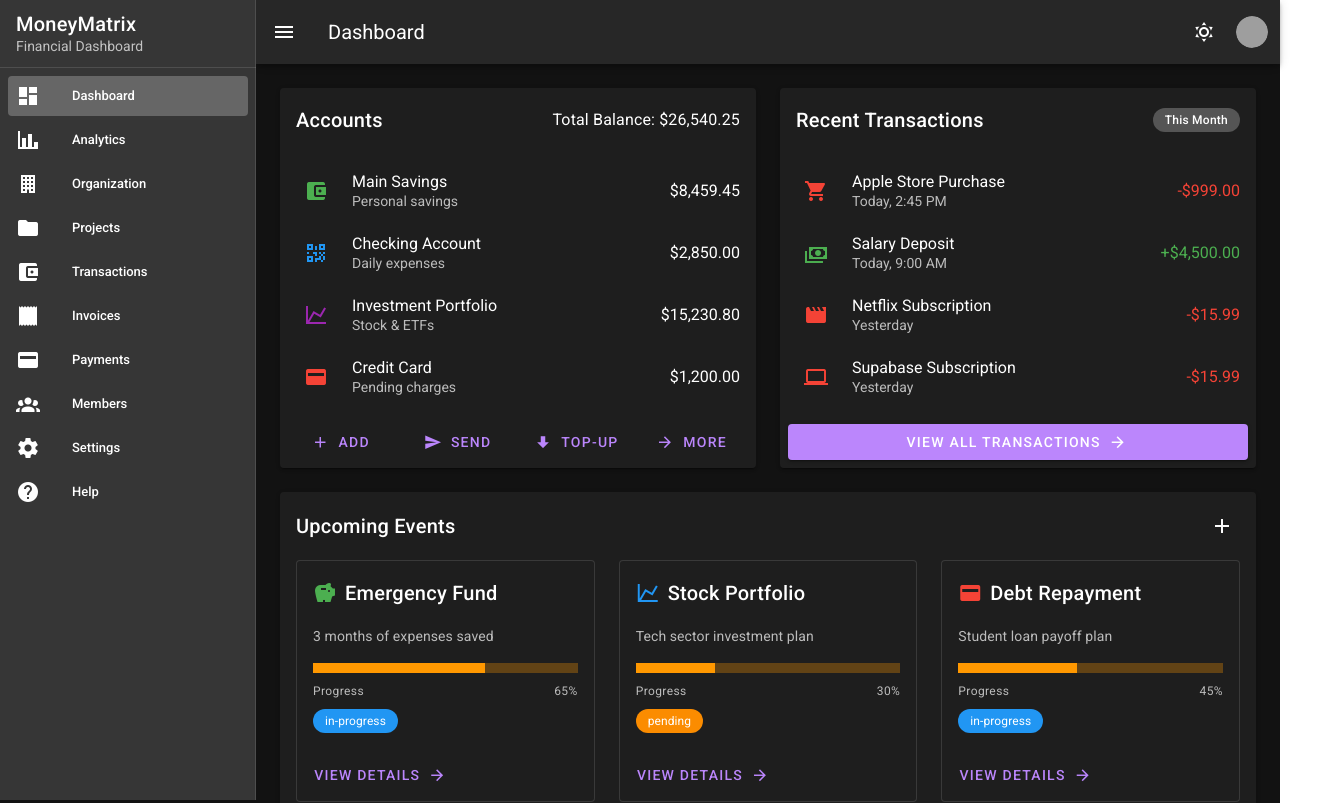
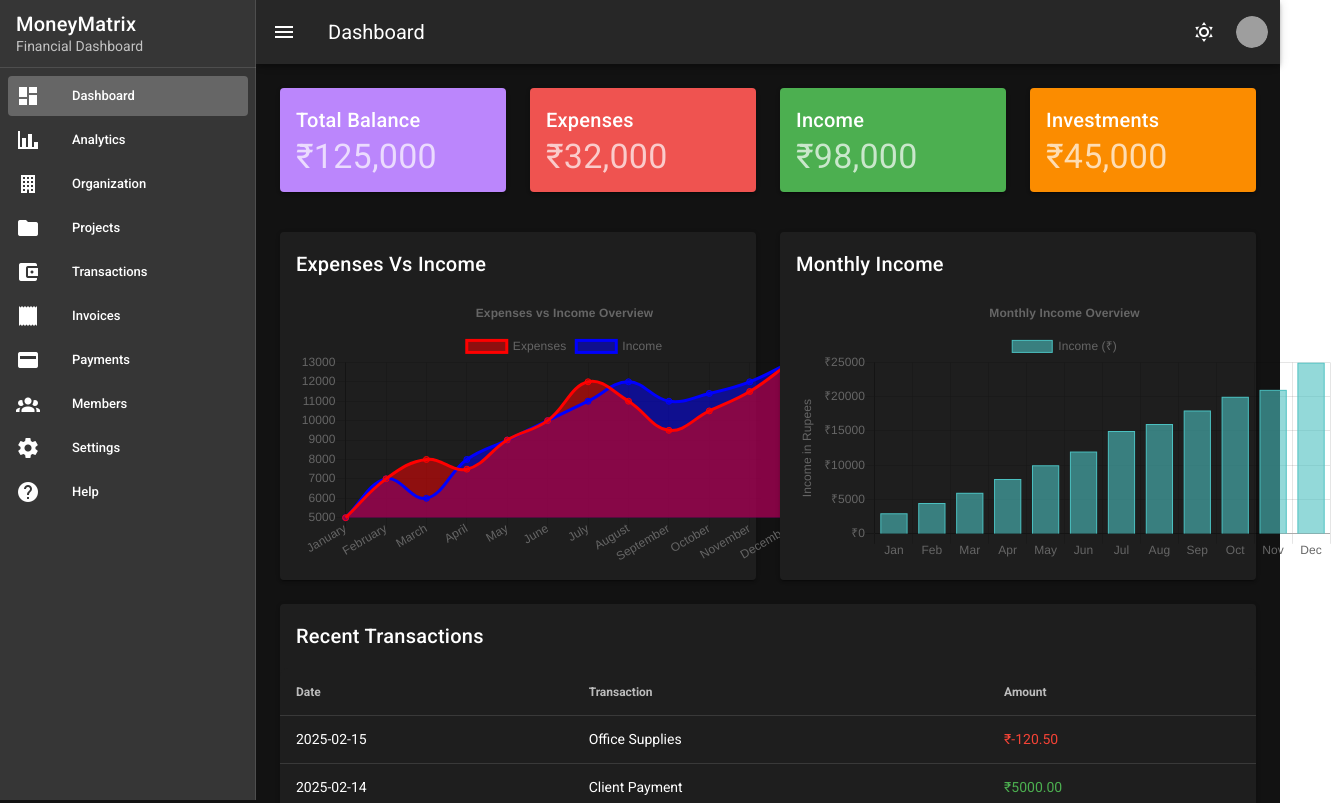
Before and after one commit to rkgupta-dev/finance-dashboard, a Vue app: page / in a window 1280 px wide. Shown: the top 803 px of the page, 1333 px wide, since content can reach past the window. Built offline with nearby package versions, Linux system fonts and the light colour scheme; grey boxes are pictures that could not be loaded.

Commit message:
added organization page and update charts..

```diff
--- a/package.json
+++ b/package.json
@@ -8,7 +8,7 @@
     "lint": "vue-cli-service lint"
   },
   "dependencies": {
-    "chart.js": "^2.9.3",
+    "chart.js": "^2.9.4",
     "core-js": "^3.8.3",
     "vue": "^2.6.14",
     "vue-router": "^3.6.5",
--- a/src/components/AccountsList.vue
+++ b/src/components/AccountsList.vue
@@ -3,7 +3,7 @@
     <v-card-title class="d-flex flex-wrap align-center">
       Accounts
       <v-spacer></v-spacer>
-      <div class="text-subtitle-1">Total Balance: ${{ totalBalance }}</div>
+      <div class="text-subtitle-1">Total Balance: ₹{{ totalBalance }}</div>
     </v-card-title>
     <v-list>
       <v-list-item v-for="account in accounts" :key="account.id">
@@ -18,7 +18,7 @@
         </v-list-item-content>
         <v-list-item-action>
           <v-list-item-title class="text-right">
-            {{ account.balance }}
+            ₹{{ account.balance }}
           </v-list-item-title>
         </v-list-item-action>
       </v-list-item>
@@ -65,28 +65,28 @@ export default {
           id: "1",
           title: "Main Savings",
           description: "Personal savings",
-          balance: "$8,459.45",
+          balance: "8,459.45",
           type: "savings",
         },
         {
           id: "2",
           title: "Checking Account",
           description: "Daily expenses",
-          balance: "$2,850.00",
+          balance: "2,850.00",
           type: "checking",
         },
         {
           id: "3",
           title: "Investment Portfolio",
           description: "Stock & ETFs",
-          balance: "$15,230.80",
+          balance: "15,230.80",
           type: "investment",
         },
         {
           id: "4",
           title: "Credit Card",
           description: "Pending charges",
-          balance: "$1,200.00",
+          balance: "1,200.00",
           type: "debt",
         },
       ],
--- a/src/components/RecentTransactions.vue
+++ b/src/components/RecentTransactions.vue
@@ -25,8 +25,9 @@
               'red--text': transaction.type === 'outgoing',
             }"
           >
-            {{ transaction.type === "incoming" ? "+" : "-"
-            }}{{ transaction.amount }}
+            {{ transaction.type === "incoming" ? "+" : "-" }} ₹{{
+              transaction.amount
+            }}
           </v-list-item-title>
         </v-list-item-action>
       </v-list-item>
@@ -49,7 +50,7 @@ export default {
         {
           id: "1",
           title: "Apple Store Purchase",
-          amount: "$999.00",
+          amount: "999.00",
           type: "outgoing",
           category: "shopping",
           timestamp: "Today, 2:45 PM",
@@ -58,7 +59,7 @@ export default {
         {
           id: "2",
           title: "Salary Deposit",
-          amount: "$4,500.00",
+          amount: "4,500.00",
           type: "incoming",
           category: "income",
           timestamp: "Today, 9:00 AM",
@@ -67,7 +68,7 @@ export default {
         {
           id: "3",
           title: "Netflix Subscription",
-          amount: "$15.99",
+          amount: "15.99",
           type: "outgoing",
           category: "entertainment",
           timestamp: "Yesterday",
@@ -76,7 +77,7 @@ export default {
         {
           id: "4",
           title: "Supabase Subscription",
-          amount: "$15.99",
+          amount: "15.99",
           type: "outgoing",
           category: "software",
           timestamp: "Yesterday",
--- a/src/components/UpcomingEvents.vue
+++ b/src/components/UpcomingEvents.vue
@@ -16,6 +16,10 @@
                 getIcon(event.type)
               }}</v-icon>
               {{ event.title }}
+              <v-spacer></v-spacer>
+              <v-chip small :color="getStatusColor(event.status)">{{
+                event.status
+              }}</v-chip>
             </v-card-title>
             <v-card-text>
               <p>{{ event.subtitle }}</p>
@@ -28,12 +32,9 @@
                 <span class="caption">Progress</span>
                 <span class="caption">{{ event.progress }}%</span>
               </div>
-              <v-chip
-                small
-                class="mt-2"
-                :color="getStatusColor(event.status)"
-                >{{ event.status }}</v-chip
-              >
+              <div class="mt-2">
+                {{ event.date }}
+              </div>
             </v-card-text>
             <v-card-actions>
               <v-btn text color="primary">
@@ -60,7 +61,7 @@ export default {
           subtitle: "3 months of expenses saved",
           type: "savings",
           date: "Target: Dec 2024",
-          amount: "$15,000",
+          amount: "15,000",
           status: "in-progress",
           progress: 65,
         },
@@ -70,7 +71,7 @@ export default {
           subtitle: "Tech sector investment plan",
           type: "investment",
           date: "Target: Jun 2024",
-          amount: "$50,000",
+          amount: "50,000",
           status: "pending",
           progress: 30,
         },
@@ -80,7 +81,7 @@ export default {
           subtitle: "Student loan payoff plan",
           type: "debt",
           date: "Target: Mar 2025",
-          amount: "$25,000",
+          amount: "25,000",
           status: "in-progress",
           progress: 45,
         },
--- a/src/plugins/vuetify.js
+++ b/src/plugins/vuetify.js
@@ -24,6 +24,7 @@ export default new Vuetify({
         info: "#2196F3",
         success: "#4CAF50",
         warning: "#FB8C00",
+        danger: "#EF5350",
       },
     },
   },
--- a/src/router/index.js
+++ b/src/router/index.js
@@ -4,6 +4,7 @@ import HomeView from "../views/HomeView.vue";
 import DashboardLayout from "@/components/DashboardLayout.vue";
 import TransactionsView from "@/views/TransactionsView.vue";
 import AnalyticsView from "@/views/AnalyticsView.vue";
+import OrganizationView from "@/views/OrganizationView.vue";
 
 Vue.use(VueRouter);
 
@@ -28,6 +29,11 @@ const routes = [
     name: "analytics",
     component: AnalyticsView,
   },
+  {
+    path: "/organization",
+    name: "organization",
+    component: OrganizationView,
+  },
 ];
 
 const router = new VueRouter({
--- a/src/views/AnalyticsView.vue
+++ b/src/views/AnalyticsView.vue
@@ -2,29 +2,10 @@
   <v-container>
     <v-row>
       <v-col cols="12">
-        <v-card elevation="10" class="pa-4">
-          <v-card-title class="headline primary--text"
-            >Financial Analytics</v-card-title
-          >
+        <v-card>
+          <v-card-title>Income vs Expenses</v-card-title>
           <v-card-text>
-            <v-row>
-              <v-col cols="12" md="6">
-                <v-card class="pa-4" elevation="6">
-                  <v-card-title>Expense Breakdown</v-card-title>
-                  <v-card-text>
-                    <canvas ref="expenseChart"></canvas>
-                  </v-card-text>
-                </v-card>
-              </v-col>
-              <v-col cols="12" md="6">
-                <v-card class="pa-4" elevation="6">
-                  <v-card-title>Income vs Expenses</v-card-title>
-                  <v-card-text>
-                    <canvas ref="incomeExpenseChart"></canvas>
-                  </v-card-text>
-                </v-card>
-              </v-col>
-            </v-row>
+            <canvas ref="incomeExpenseChart" style="height: 400px"></canvas>
           </v-card-text>
         </v-card>
       </v-col>
@@ -33,105 +14,71 @@
 </template>
 
 <script>
-import Chart from "chart.js";
+import { Bar } from "chart.js";
 
 export default {
   data() {
     return {
-      transactions: [
-        {
-          description: "Salary",
-          amount: 3000,
-          category: "Income",
-          date: "2025-02-01",
+      chart: null,
+      chartData: {
+        labels: [
+          "January",
+          "February",
+          "March",
+          "April",
+          "May",
+          "June",
+          "July",
+          "August",
+          "September",
+          "October",
+          "November",
+          "December",
+        ],
+        datasets: [
+          {
+            label: "Income",
+            data: [
+              5000, 7000, 8000, 7500, 9000, 10000, 12000, 11000, 9500, 10500,
+              11500, 13000,
+            ],
+            borderColor: "rgba(255, 99, 132, 1)",
+            backgroundColor: "rgba(255, 99, 132, 0.5)",
+            borderWidth: 2,
+            borderRadius: 5,
+            borderSkipped: false,
+          },
+          {
+            label: "Expenses",
+            data: [
+              3000, 4000, 3500, 4500, 5000, 5500, 6000, 6500, 6000, 6200, 6500,
+              7000,
+            ],
+            backgroundColor: "#f44336",
+            borderColor: "#d32f2f",
+            borderWidth: 1,
+          },
+        ],
+      },
+      chartOptions: {
+        responsive: true,
+        maintainAspectRatio: false,
+        scales: {
+          y: {
+            beginAtZero: true,
+          },
         },
-        {
-          description: "Groceries",
-          amount: 200,
-          category: "Food",
-          date: "2025-02-05",
-        },
-        {
-          description: "Rent",
-          amount: 1200,
-          category: "Housing",
-          date: "2025-02-01",
-        },
-        {
-          description: "Transport",
-          amount: 100,
-          category: "Transport",
-          date: "2025-02-08",
-        },
-      ],
-      categories: ["Income", "Food", "Housing", "Transport", "Entertainment"],
-      expenseChart: null,
-      incomeExpenseChart: null,
+      },
     };
   },
   mounted() {
-    this.$nextTick(() => {
-      this.renderExpenseChart();
-      this.renderIncomeExpenseChart();
-    });
+    this.renderChart();
   },
   methods: {
-    renderExpenseChart() {
-      if (this.expenseChart) {
-        this.expenseChart.destroy();
-      }
-      const ctx = this.$refs.expenseChart.getContext("2d");
-      this.expenseChart = new Chart(ctx, {
-        type: "doughnut",
-        data: {
-          labels: this.categories.slice(1), // Exclude Income
-          datasets: [
-            {
-              data: this.categories
-                .slice(1)
-                .map((category) =>
-                  this.transactions
-                    .filter((t) => t.category === category)
-                    .reduce((sum, t) => sum + t.amount, 0)
-                ),
-              backgroundColor: ["#f44336", "#2196F3", "#4CAF50", "#FF9800"],
-            },
-          ],
-        },
-        options: {
-          responsive: true,
-          maintainAspectRatio: false,
-        },
-      });
-    },
-    renderIncomeExpenseChart() {
-      if (this.incomeExpenseChart) {
-        this.incomeExpenseChart.destroy();
-      }
-      const ctx = this.$refs.incomeExpenseChart.getContext("2d");
-      this.incomeExpenseChart = new Chart(ctx, {
-        type: "bar",
-        data: {
-          labels: ["Income", "Expenses"],
-          datasets: [
-            {
-              label: "Amount",
-              data: [
-                this.transactions
-                  .filter((t) => t.category === "Income")
-                  .reduce((sum, t) => sum + t.amount, 0),
-                this.transactions
-                  .filter((t) => t.category !== "Income")
-                  .reduce((sum, t) => sum + t.amount, 0),
-              ],
-              backgroundColor: ["#4CAF50", "#f44336"],
-            },
-          ],
-        },
-        options: {
-          responsive: true,
-          maintainAspectRatio: false,
-        },
+    renderChart() {
+      this.chart = new Bar(this.$refs.incomeExpenseChart, {
+        data: this.chartData,
+        options: this.chartOptions,
       });
     },
   },
--- a/src/views/HomeView.vue
+++ b/src/views/HomeView.vue
@@ -1,33 +1,244 @@
 <template>
-  <v-container fluid>
-    <!-- <h1 class="text-h4 mb-4">Personal Finance Dashboard</h1> -->
+  <v-container>
     <v-row>
+      <!-- Financial Summary Cards -->
+      <v-col
+        v-for="(card, index) in financialSummary"
+        :key="index"
+        cols="12"
+        md="3"
+      >
+        <v-card class="mb-4" :color="card.color" dark>
+          <v-card-title class="text-h6">{{ card.title }}</v-card-title>
+          <v-card-subtitle class="text-h4">₹{{ card.value }}</v-card-subtitle>
+        </v-card>
+      </v-col>
+    </v-row>
+
+    <v-row>
+      <!-- Charts Section -->
       <v-col cols="12" md="6">
-        <AccountsList />
+        <v-card>
+          <v-card-title>Expenses Vs Income</v-card-title>
+          <v-card-text>
+            <canvas id="myChart"></canvas>
+          </v-card-text>
+        </v-card>
       </v-col>
       <v-col cols="12" md="6">
-        <RecentTransactions />
+        <v-card>
+          <v-card-title>Monthly Income</v-card-title>
+          <v-card-text>
+            <canvas id="incomeChart"></canvas>
+          </v-card-text>
+        </v-card>
       </v-col>
     </v-row>
+
     <v-row>
+      <!-- Transactions Table -->
       <v-col cols="12">
-        <UpcomingEvents />
+        <v-card>
+          <v-card-title>Recent Transactions</v-card-title>
+          <v-data-table
+            :headers="tableHeaders"
+            :items="transactions"
+            item-value="name"
+          >
+            <template v-slot:item="{ item }">
+              <tr>
+                <td>{{ item.date }}</td>
+                <td>{{ item.name }}</td>
+                <td :class="item.amount > 0 ? 'green--text' : 'red--text'">
+                  ₹{{ item.amount.toFixed(2) }}
+                </td>
+              </tr>
+            </template>
+          </v-data-table>
+        </v-card>
       </v-col>
     </v-row>
   </v-container>
 </template>
 
 <script>
-import AccountsList from "@/components/AccountsList.vue";
-import RecentTransactions from "@/components/RecentTransactions.vue";
-import UpcomingEvents from "@/components/UpcomingEvents.vue";
+import Chart from "chart.js";
 
 export default {
-  name: "HomeView",
-  components: {
-    AccountsList,
-    RecentTransactions,
-    UpcomingEvents,
+  data() {
+    return {
+      financialSummary: [
+        { title: "Total Balance", value: "125,000", color: "primary" },
+        { title: "Expenses", value: "32,000", color: "danger" },
+        { title: "Income", value: "98,000", color: "success" },
+        { title: "Investments", value: "45,000", color: "warning" },
+      ],
+
+      tableHeaders: [
+        { text: "Date", value: "date" },
+        { text: "Transaction", value: "name" },
+        { text: "Amount", value: "amount" },
+      ],
+      transactions: [
+        { date: "2025-02-15", name: "Office Supplies", amount: -120.5 },
+        { date: "2025-02-14", name: "Client Payment", amount: 5000.0 },
+        { date: "2025-02-13", name: "Investment Return", amount: 1500.0 },
+        { date: "2025-02-12", name: "Office Rent", amount: -2000.0 },
+      ],
+    };
+  },
+  mounted() {
+    this.createChart();
+    this.createIncomeChart();
+  },
+  methods: {
+    createChart() {
+      new Chart(document.getElementById("myChart"), {
+        type: "line",
+        data: {
+          labels: [
+            "January",
+            "February",
+            "March",
+            "April",
+            "May",
+            "June",
+            "July",
+            "August",
+            "September",
+            "October",
+            "November",
+            "December",
+          ],
+          datasets: [
+            {
+              label: "Expenses",
+              data: [
+                5000, 7000, 8000, 7500, 9000, 10000, 12000, 11000, 9500, 10500,
+                11500, 13000,
+              ],
+              borderColor: "red",
+              backgroundColor: "rgba(255, 0, 0, 0.5)",
+            },
+            {
+              label: "Income",
+              data: [
+                3000, 4000, 3500, 4500, 5000, 5500, 6000, 6500, 6000, 6200,
+                6500, 7000,
+              ],
+              borderColor: "blue",
+              backgroundColor: "rgba(0, 0, 255, 0.5)",
+              yAxisID: "y-axis-2",
+            },
+          ],
+        },
+        options: {
+          responsive: true,
+          tooltips: {
+            mode: "index",
+            intersect: false,
+          },
+          scales: {
+            yAxes: [
+              {
+                type: "linear",
+                display: true,
+                position: "left",
+                id: "y-axis-1",
+              },
+              {
+                type: "linear",
+                display: true,
+                position: "right",
+                id: "y-axis-2",
+                gridLines: {
+                  drawOnChartArea: false,
+                },
+              },
+            ],
+          },
+          legend: {
+            display: true,
+          },
+          title: {
+            display: true,
+            text: "Expenses vs Income Overview",
+          },
+        },
+      });
+    },
+    createIncomeChart() {
+      new Chart(document.getElementById("incomeChart"), {
+        type: "bar",
+        data: {
+          labels: [
+            "Jan",
+            "Feb",
+            "Mar",
+            "Apr",
+            "May",
+            "Jun",
+            "Jul",
+            "Aug",
+            "Sep",
+            "Oct",
+            "Nov",
+            "Dec",
+          ],
+          datasets: [
+            {
+              label: "Income (₹)",
+              data: [
+                3000, 4500, 6000, 8000, 10000, 12000, 15000, 16000, 18000,
+                20000, 21000, 25000,
+              ],
+              backgroundColor: "rgba(75, 192, 192, 0.6)",
+              borderColor: "rgba(75, 192, 192, 1)",
+              borderWidth: 1,
+            },
+          ],
+        },
+        options: {
+          responsive: true,
+          tooltips: {
+            mode: "index",
+            intersect: false,
+          },
+          scales: {
+            yAxes: [
+              {
+                ticks: {
+                  beginAtZero: true,
+                  callback: function (value) {
+                    return "₹" + value;
+                  },
+                },
+                scaleLabel: {
+                  display: true,
+                  labelString: "Income in Rupees",
+                },
+              },
+            ],
+          },
+          legend: {
+            display: true,
+          },
+          title: {
+            display: true,
+            text: "Monthly Income Overview",
+          },
+        },
+      });
+    },
   },
 };
 </script>
+
+<style scoped>
+.v-card {
+  border-radius: 8px;
+}
+.v-data-table {
+  border-radius: 8px;
+}
+</style>
```
Also changed, not shown: src/views/OrganizationView.vue (added, +33 -0 lines), 1 other file (tests, documents, lock files or other folders).
